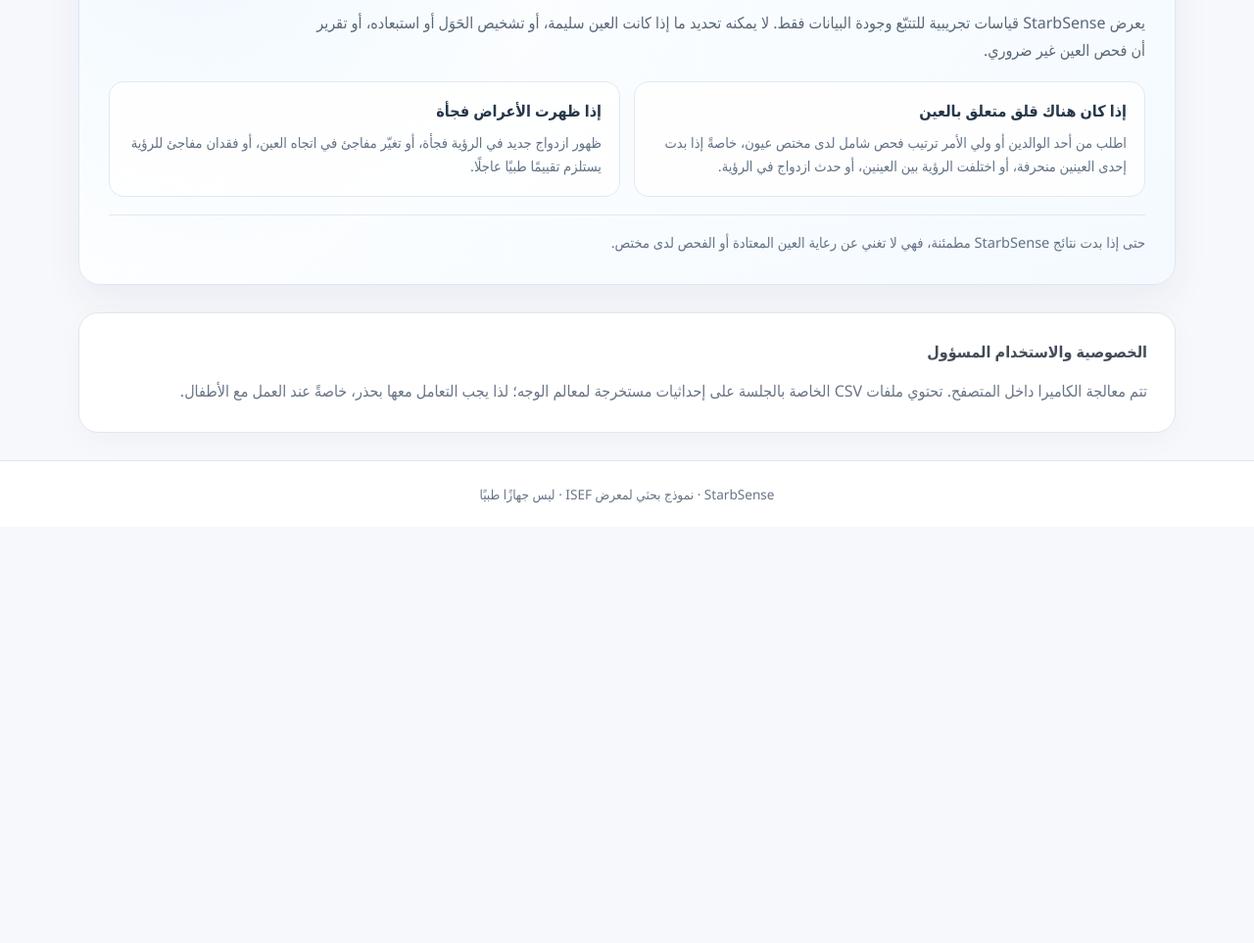
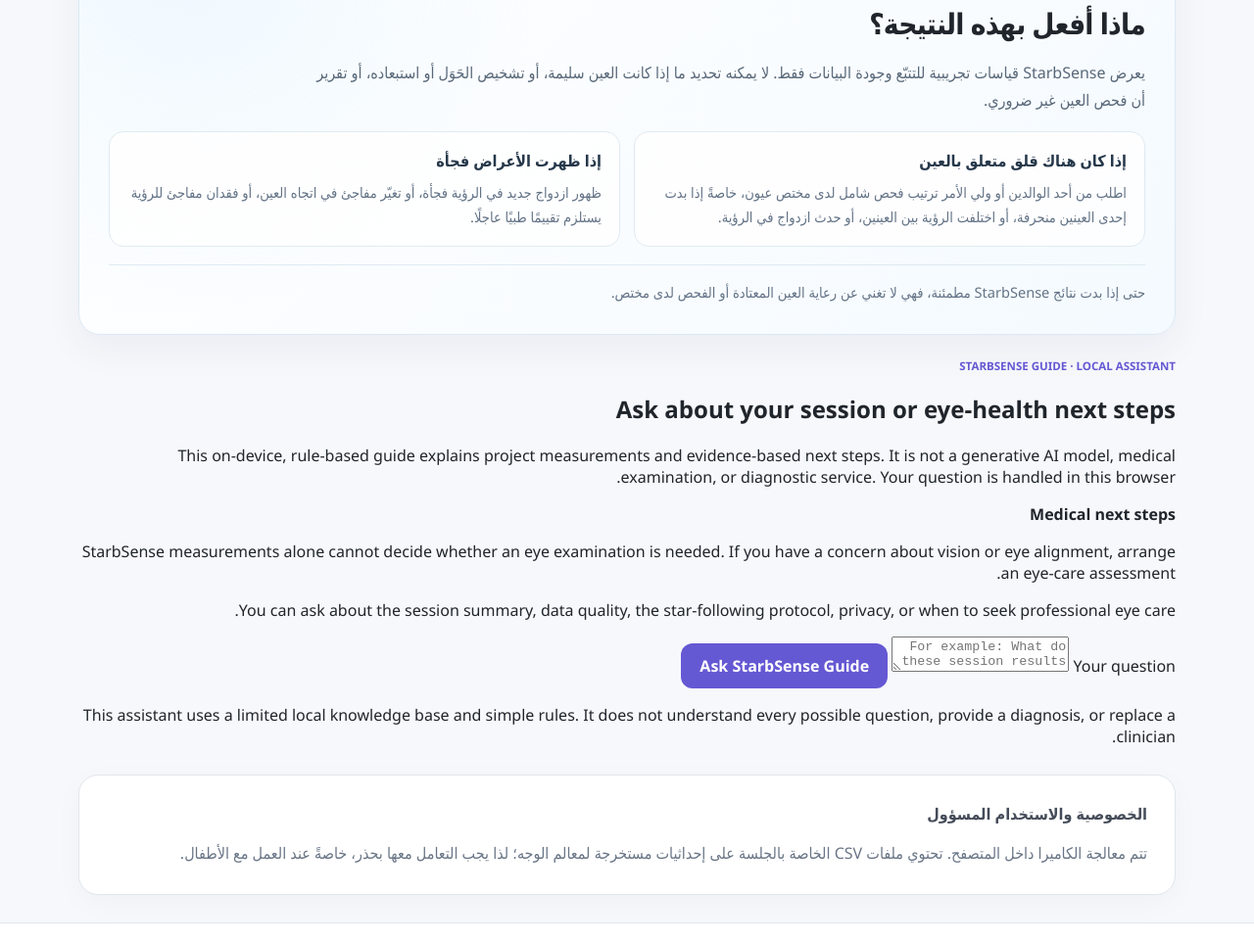
Before and after one commit to NourseenElsayed/StarbSense, a website built with Vite: page index.html in a window 1280 px wide. Shown: the part 2433-3396 px from the top of the page at 98% size. Before the commit the page ends 2971 px from the top, so only its background shows below. Built offline with nearby package versions, Linux system fonts and the light colour scheme.

Commit message:
Add local assistant and clarify experimental visual task

```diff
--- a/index.html
+++ b/index.html
@@ -84,8 +84,8 @@
             <p class="eyebrow">STRUCTURED RESEARCH SESSION · V2</p>
             <h2 id="protocol-title">A planned path, not random movement</h2>
             <p class="section-description">
-              The star follows a fixed sequence of center, horizontal, vertical, and diagonal fixation targets.
-              Each target has a defined position and duration so sessions can be compared consistently.
+              The star follows a fixed sequence of center, horizontal, vertical, and diagonal screen targets.
+              This provides a repeatable experimental stimulus path; its positions and timings are design parameters, not clinical test standards.
             </p>
           </div>
           <span class="protocol-count">17 FIXATION STEPS</span>
@@ -98,8 +98,7 @@
           <span>05 · Center</span>
         </div>
         <p class="protocol-caution">
-          This sequence is an experimental visual-following task. It is not a cover test, a calibrated gaze test,
-          or a validated strabismus screening protocol.
+          This sequence is an experimental visual-following task. The star shape is an engagement choice, and the directions are used to sample screen locations. Neither the shape, path, nor timing is clinically validated. This is not a cover test, calibrated gaze test, or validated strabismus screening protocol.
         </p>
       </section>
 
@@ -278,6 +277,26 @@
         </p>
       </section>
 
+
+      <section class="assistant-panel" aria-labelledby="assistant-title">
+        <p class="eyebrow">STARBSENSE GUIDE · LOCAL ASSISTANT</p>
+        <h2 id="assistant-title">Ask about your session or eye-health next steps</h2>
+        <p class="assistant-intro">This on-device, rule-based guide explains project measurements and evidence-based next steps. It is not a generative AI model, medical examination, or diagnostic service. Your question is handled in this browser.</p>
+        <div id="care-guidance" class="care-guidance" role="status" aria-live="polite">
+          <strong>Medical next steps</strong>
+          <p>StarbSense measurements alone cannot decide whether an eye examination is needed. If you have a concern about vision or eye alignment, arrange an eye-care assessment.</p>
+        </div>
+        <div id="assistant-messages" class="assistant-messages" aria-live="polite">
+          <p class="assistant-message assistant-message-system">You can ask about the session summary, data quality, the star-following protocol, privacy, or when to seek professional eye care.</p>
+        </div>
+        <form id="assistant-form" class="assistant-form">
+          <label for="assistant-input">Your question</label>
+          <textarea id="assistant-input" rows="2" maxlength="500" required placeholder="For example: What do these session results mean?"></textarea>
+          <button class="button button-primary" type="submit">Ask StarbSense Guide</button>
+        </form>
+        <p class="assistant-disclaimer">This assistant uses a limited local knowledge base and simple rules. It does not understand every possible question, provide a diagnosis, or replace a clinician.</p>
+      </section>
+
       <section class="privacy-note">
         <strong>Privacy and responsible use</strong>
         <p>
```
